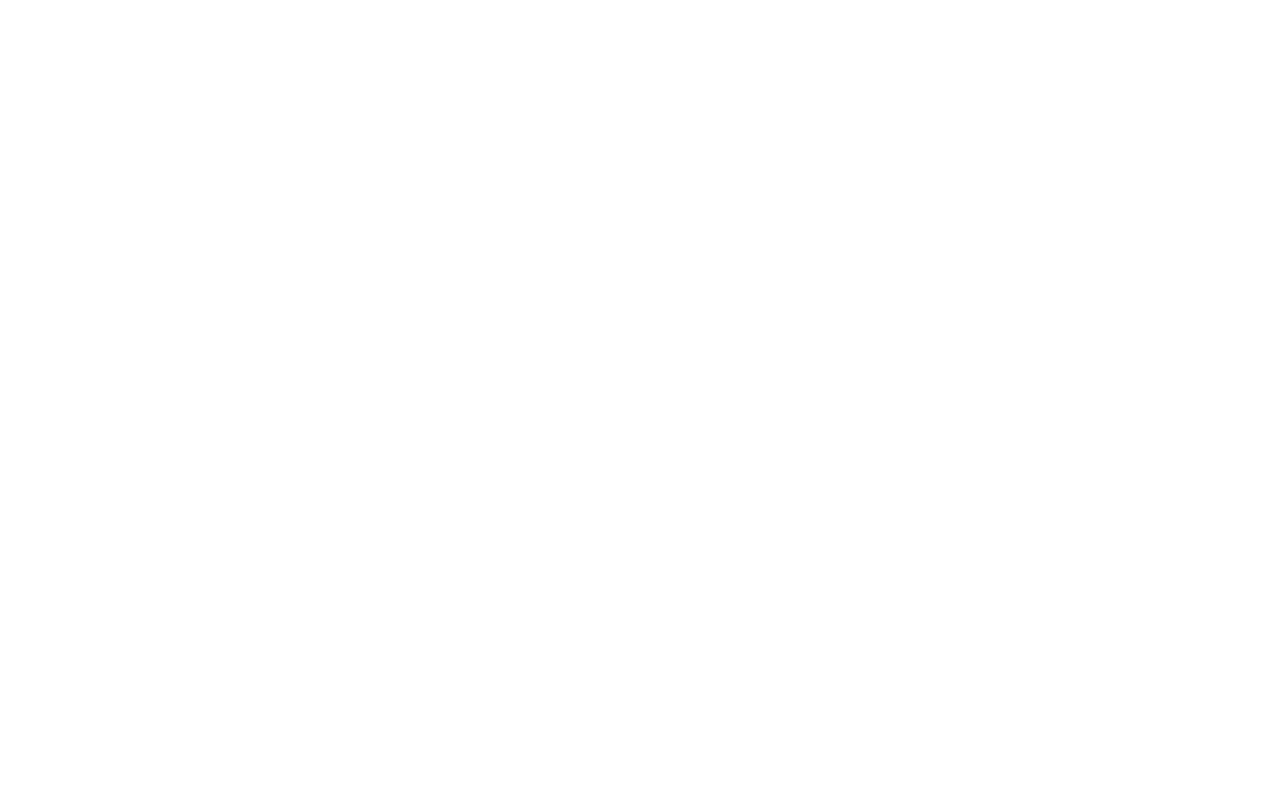
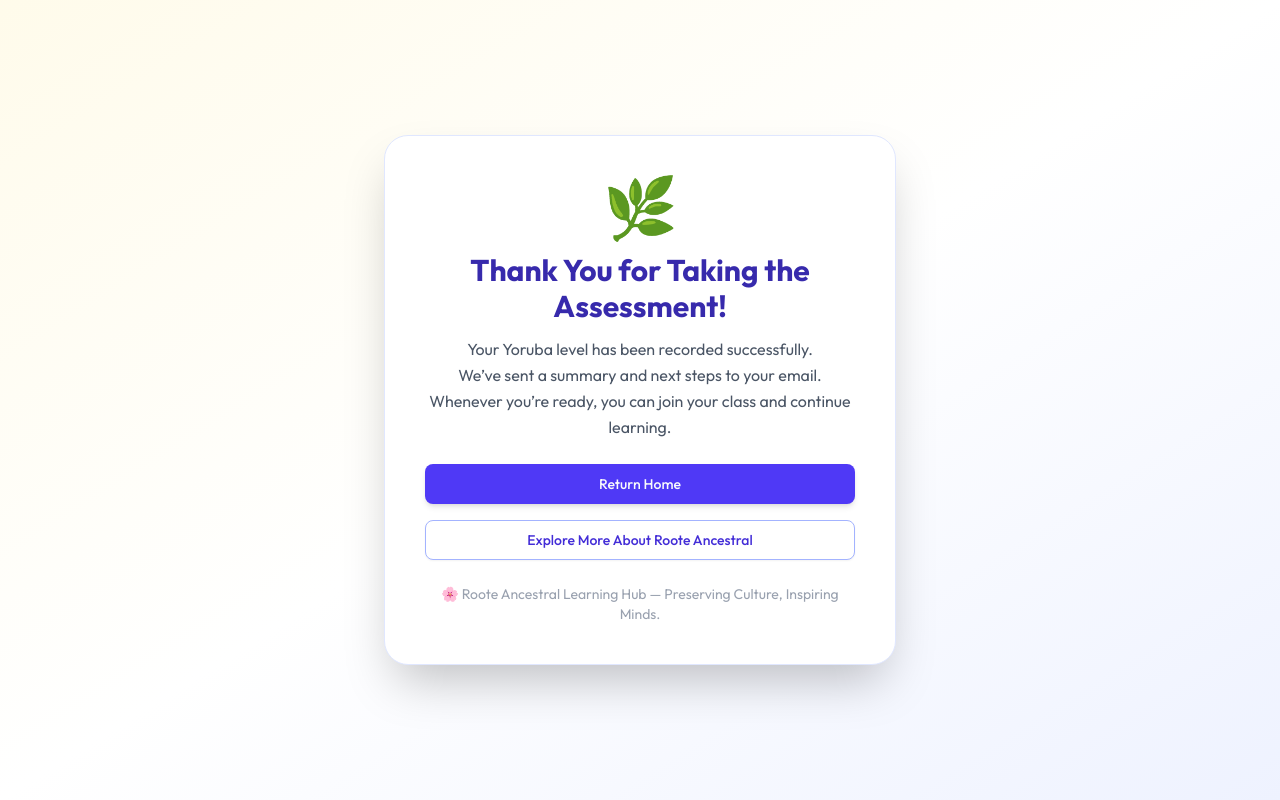
Before and after one commit to Lamidev/Roote-Ancestral-Learning-Hub, a React (Vite) app in the folder Client/: page /thank-you in a window 1280 px wide. Before the commit this address had no page. Built offline with nearby package versions, Linux system fonts and the light colour scheme.

Commit message:
made changes

```diff
--- a/Client/src/App.jsx
+++ b/Client/src/App.jsx
@@ -7,6 +7,7 @@ import About from './pages/About';
 import Classes from './pages/Classes';
 import Admission from './pages/Admission';
 import Contact from './pages/Contact';
+import ThankYou from './pages/ThankYou';
 // import './styles/App.css';
 
 function App() {
@@ -21,6 +22,9 @@ function App() {
             <Route path="admission/*" element={<Admission />} />
             <Route path="contact" element={<Contact />} />
           </Route>
+                    {/* Add this new route outside Layout (clean standalone page) */}
+          <Route path="/thank-you" element={<ThankYou />} />
+
         </Routes>
       </Router>
     </QuizProvider>
--- a/Client/src/config/quizConfig.js
+++ b/Client/src/config/quizConfig.js
@@ -8,10 +8,10 @@ export const quizConfig = {
     advanced: { min: 6, max: 8 }
   },
   wiseUrls: {
-    beginner: "https://roote.wise.live/beginner",
-    middle: "https://roote.wise.live/middle",
-    advanced: "https://roote.wise.live/advanced"
-  },
+  beginner: "https://roote-ancestral-learning.wise.live/courses/yoruba-beginner-level-roote-ancestral-6910a010761b0cdcd91c64c8",
+  middle: "https://roote-ancestral-learning.wise.live/courses/yoruba-middle-level-roote-ancestral-6910a0eef5bf0ae539340512",
+  advanced: "https://roote-ancestral-learning.wise.live/courses/yoruba-advanced-level-roote-ancestral-6910a124e28bf640efc4c592"
+},
   questions: [
     {
       id: 1,
--- a/Client/src/pages/Contact.jsx
+++ b/Client/src/pages/Contact.jsx
@@ -379,8 +379,8 @@ const Contact = () => {
       icon: <Mail className="w-5 h-5" />,
       title: "Email Us",
       description: "We'll respond quickly",
-      details: "info@rooteancestrallearninghub.com",
-      link: "mailto:info@rooteancestrallearninghub.com",
+      details: "admin@rooteancestrallearninghub.com",
+      link: "mailto:admin@rooteancestrallearninghub.com",
       type: "email"
     },
     {
--- /dev/null
+++ b/Client/src/pages/Thankyou.jsx
@@ -0,0 +1,63 @@
+// src/pages/ThankYou.jsx
+import React from "react";
+import { motion } from "framer-motion";
+import { Button } from "@/components/ui/button";
+import { useNavigate } from "react-router-dom";
+
+export default function ThankYou() {
+  const navigate = useNavigate();
+
+  return (
+    <div className="min-h-screen flex items-center justify-center bg-gradient-to-br from-amber-50 via-white to-indigo-50 px-6">
+      <motion.div
+        initial={{ opacity: 0, y: 40 }}
+        animate={{ opacity: 1, y: 0 }}
+        transition={{ duration: 0.6, ease: "easeOut" }}
+        className="max-w-lg w-full text-center bg-white rounded-3xl shadow-2xl border border-indigo-100 p-10"
+      >
+        <motion.div
+          initial={{ scale: 0 }}
+          animate={{ scale: 1 }}
+          transition={{ delay: 0.2, type: "spring", stiffness: 150 }}
+          className="text-6xl mb-4"
+        >
+          🌿
+        </motion.div>
+
+        <h1 className="text-3xl font-bold text-indigo-800 font-outfit mb-3">
+          Thank You for Taking the Assessment!
+        </h1>
+
+        <p className="text-gray-600 leading-relaxed mb-6 font-outfit">
+          Your Yoruba level has been recorded successfully.
+          <br />We’ve sent a summary and next steps to your email.
+          <br />
+          Whenever you’re ready, you can join your class and continue learning.
+        </p>
+
+        <div className="space-y-4">
+          <Button
+            onClick={() => navigate("/")}
+            size="lg"
+            className="w-full bg-indigo-600 hover:bg-indigo-700 font-outfit shadow-md hover:shadow-xl transition-all duration-300"
+          >
+            Return Home
+          </Button>
+
+          <Button
+            variant="outline"
+            onClick={() => navigate("/admission")}
+            size="lg"
+            className="w-full border-indigo-300 text-indigo-700 hover:bg-indigo-50 font-outfit"
+          >
+            Explore More About Roote Ancestral
+          </Button>
+        </div>
+
+        <p className="text-sm text-gray-400 mt-6 font-outfit">
+          🌸 Roote Ancestral Learning Hub — Preserving Culture, Inspiring Minds.
+        </p>
+      </motion.div>
+    </div>
+  );
+}
```
Also changed, not shown: Client/src/components/admission/quizResults.jsx (+78 -42 lines).
